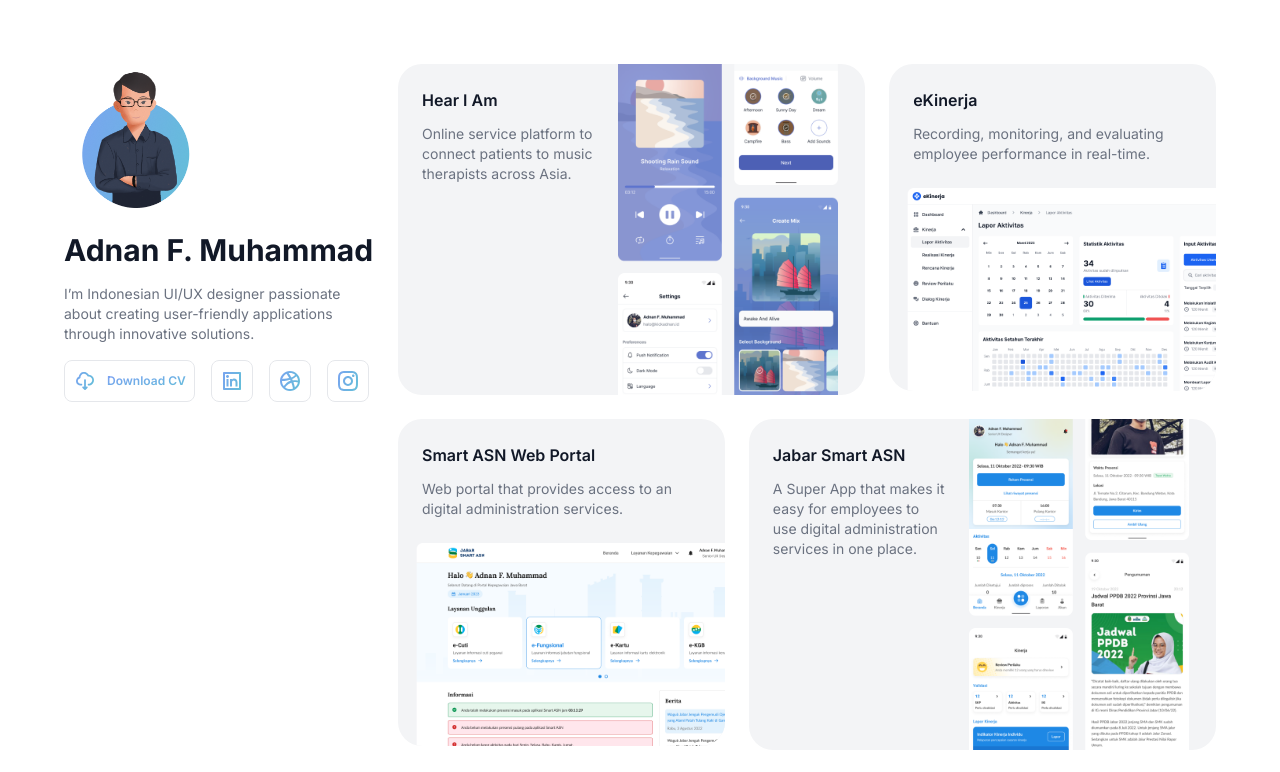
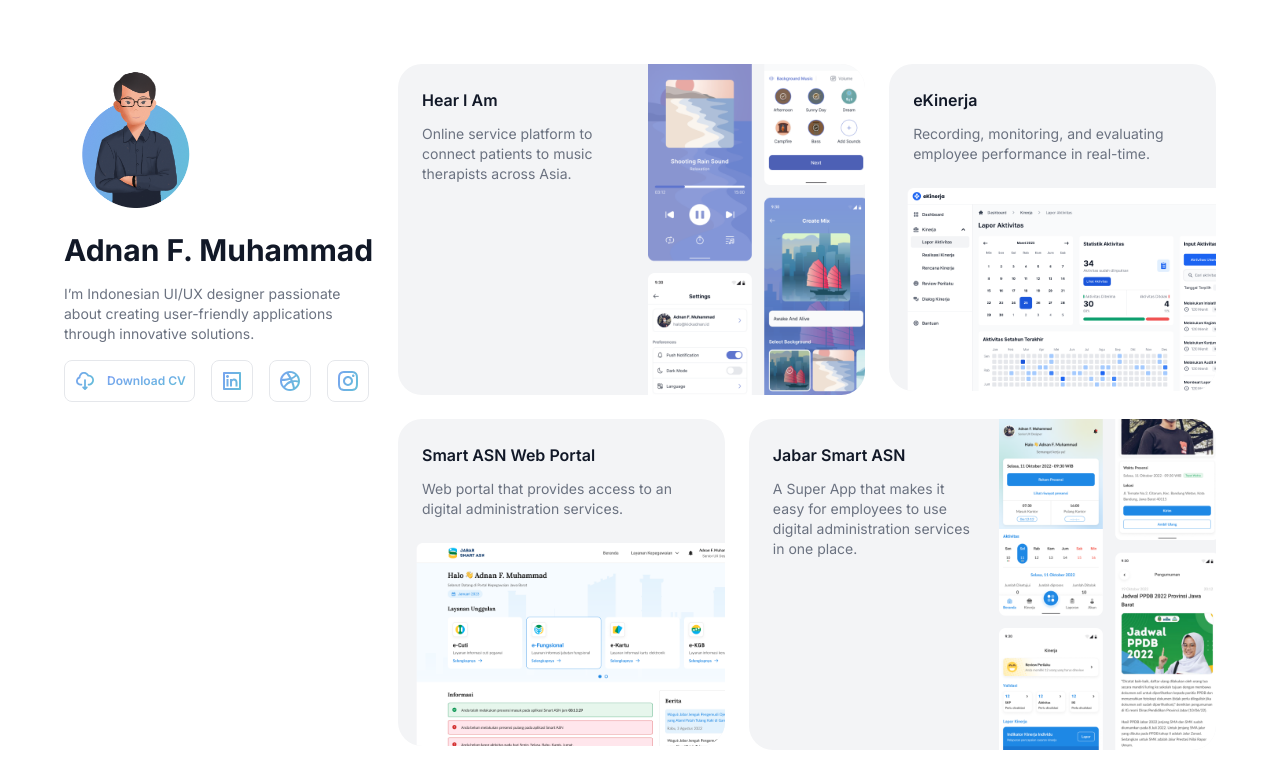
Before and after one commit to rizkym71338/personal-website, a Nuxt app: page / in a window 1280 px wide. Shown: the top 772 px of the page. Built offline with nearby package versions, Linux system fonts and the light colour scheme.

Commit message:
fix margin

```diff
--- a/components/cards/portfolio.vue
+++ b/components/cards/portfolio.vue
@@ -11,7 +11,7 @@ const { title, description, imagePath, isVertical } = portfolio;
   >
     <div
       :class="`flex-none space-y-3 p-6 ${
-        !isVertical && 'max-w-[180px] sm:max-w-[220px]'
+        !isVertical && 'max-w-[180px] sm:max-w-[250px]'
       }`"
     >
       <h2 class="text-sm font-semibold text-gray-900 sm:text-base">
```
Also changed, not shown: 2 other files (tests, documents, lock files or other folders).
